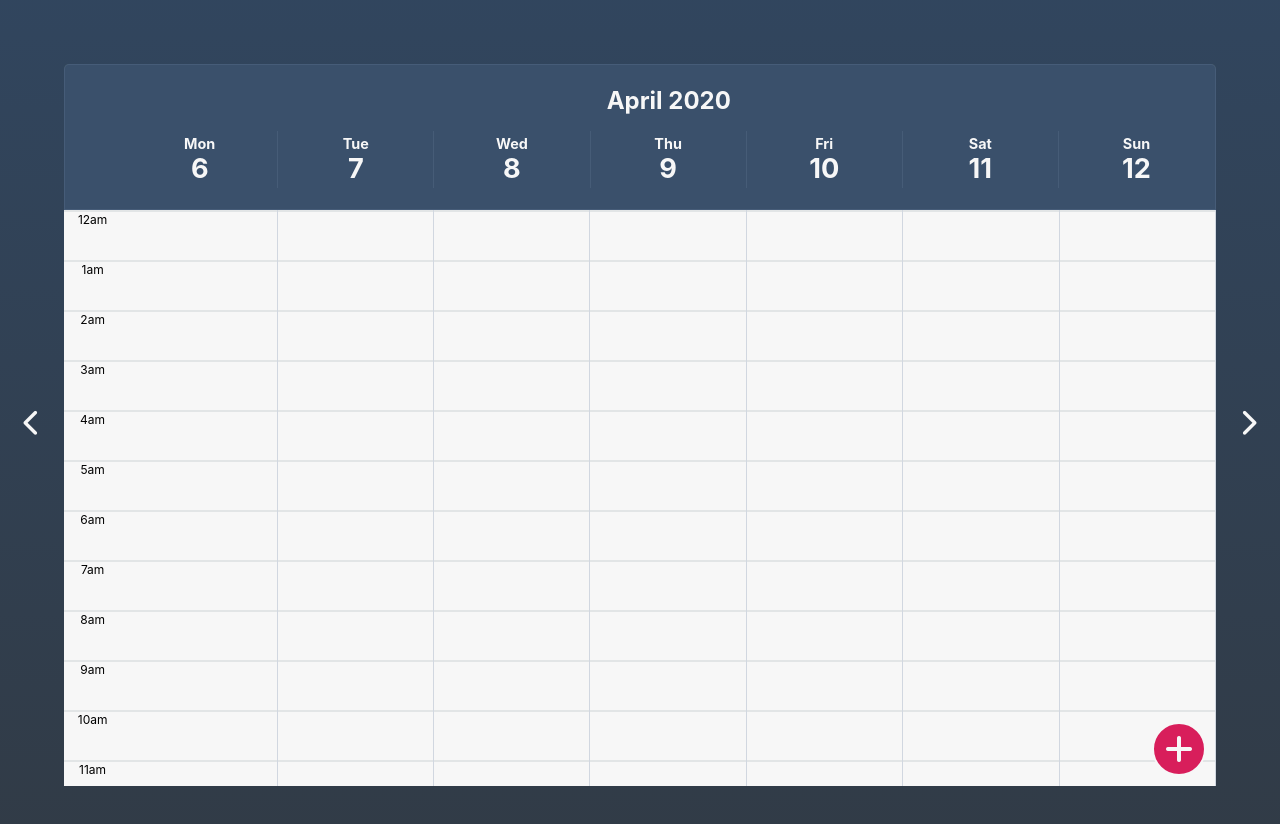
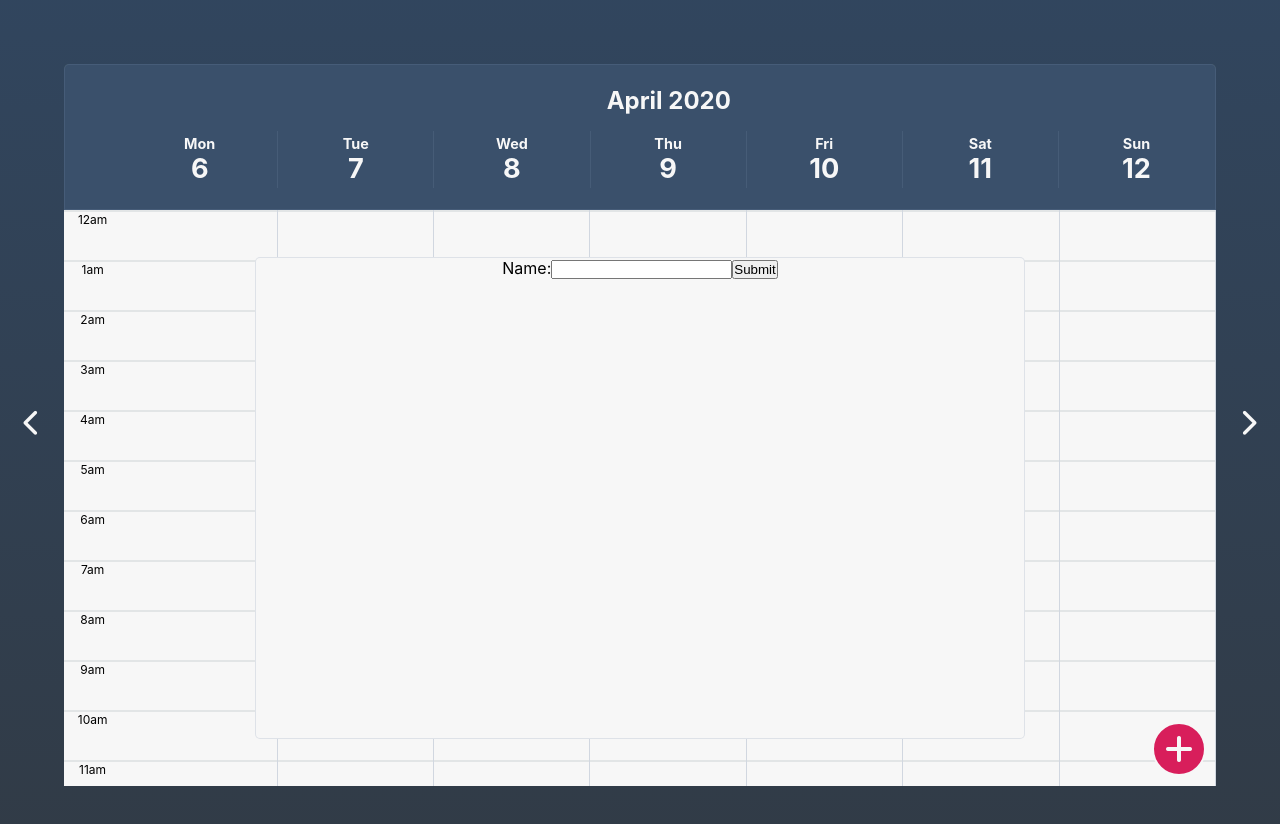
Before and after one commit to benf549/Calendar-App-Redux---React, a React (Create React App) app: page / in a window 1280 px wide. Both pictures are taken after a click on the element 1179 px from the left and 749 px from the top of the page. Shown: the top 824 px of the page. Built offline with nearby package versions, Linux system fonts and the light colour scheme.

Commit message:
adding the overlay to add new events to event array

```diff
--- a/src/App.css
+++ b/src/App.css
@@ -263,3 +263,16 @@
   font-size: 1.7rem;
   margin-bottom: 10px;
 }
+
+.neweventpopup {
+  background-color: #F7f7f7;
+  border: 1px solid rgba( 119, 141, 169, 0.2);
+  border-radius: 5px;
+  position: absolute;
+  transform: translate(-50%, -50%);
+  height: 60vh;
+  width: 60vw;
+  top: 50%;
+  left: 50%;
+  z-index: 4;
+}
--- a/src/App.js
+++ b/src/App.js
@@ -4,6 +4,7 @@ import Calendar from './Calendar';
 import CalendarHead from './CalendarHead';
 import EventSpace from './EventSpace';
 import CalendarEvent from './CalendarEvent'
+import NewEventForm from './NewEventForm'
 
 let updateDays = (newweekdate = null) => {
   //This function takes in a day or nothing (to get current week) and returns an array of the days of the current week which is later stored into the 'week' array
@@ -79,6 +80,18 @@ function App() {
 
   let week = [];
   let weekofevents = [[], [], [], [], [], [], []];
+  //test
+  let [test, setTest] = useState(false)
+  const sayHello = () => {
+    setTest(true)
+  };
+  let testing = "none"
+  if (test === true ){
+     testing = "inline-block"
+  }
+  //test
+
+
   let [inc, setinc] = useState(0)
   //!this function adds a week to the week array
   week = updateDays();
@@ -109,7 +122,6 @@ function App() {
     setinc(inc - 1)
   }
 
-  const sayHello = () => console.log("Hello There");
 
   // going through each event in the event dictionary and checking if the event date (event.time) is the same date as a day in the week array.
   for (let i = 0; i < processedevents.length; i++) {
@@ -184,6 +196,9 @@ function App() {
               </div>
             </div>
           </div>
+          <div className="neweventpopup" style={{display:testing}}>
+          <NewEventForm/>
+          </div>
           <div className="neweventcircle" onClick={sayHello}>
             <i className="fas fa-plus"></i>
           </div>
--- /dev/null
+++ b/src/NewEventForm.js
@@ -0,0 +1,31 @@
+import React from "react"
+import "./App.css"
+
+class NewEventForm extends React.Component {
+    constructor(props) {
+        super(props);
+        this.state = {value: ''}
+        this.handleChange = this.handleChange.bind(this);
+        this.handleSubmit = this.handleSubmit.bind(this)
+    }
+    handleChange(event) {
+        this.setState({value:event.target.value})
+    }
+    handleSubmit(event) {
+        console.log('A name was submitted: ' + this.state.value);
+        event.preventDefault();
+      }
+      render() {
+        return (
+          <form onSubmit={this.handleSubmit}>
+            <label>
+              Name:
+              <input type="text" value={this.state.value} onChange={this.handleChange} />
+            </label>
+            <input type="submit" value="Submit" />
+          </form>
+        );
+      }
+}
+
+export default NewEventForm
```
